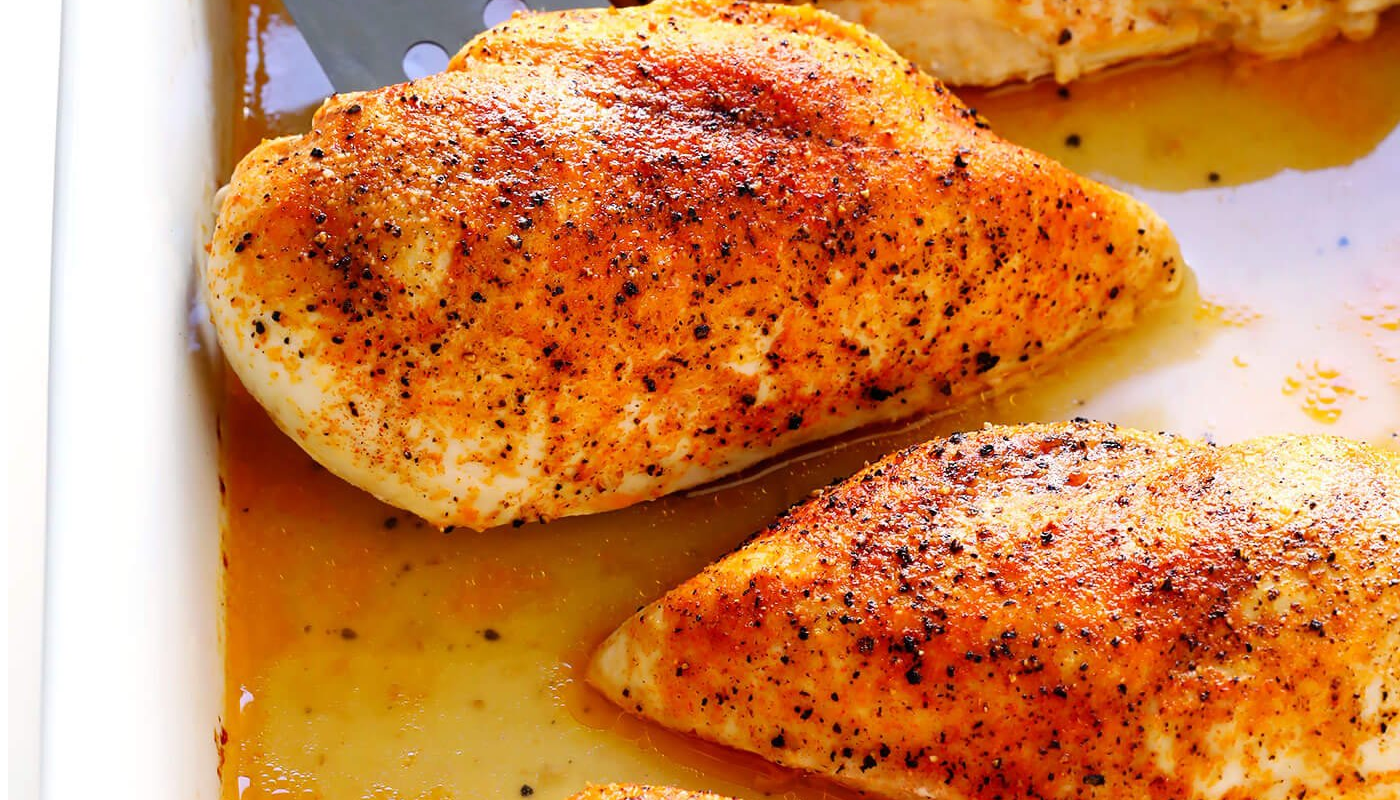
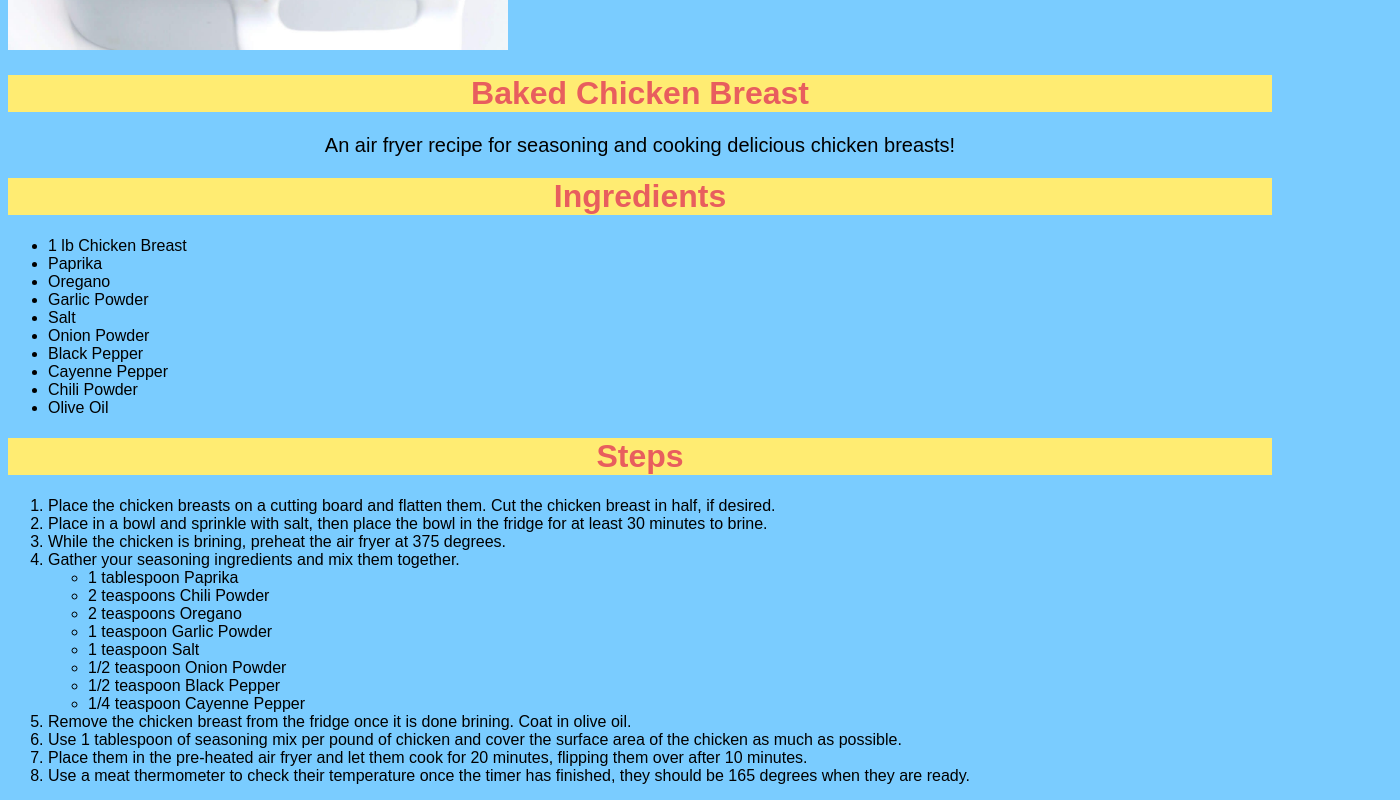
Before and after one commit to RegoleSlayer/odin-recipes, a plain HTML site: page recipes/chicken-breast.html in a window 1280 px wide. Shown: the part 780-1580 px from the top of the page, 1400 px wide, since content can reach past the window. Drawn offline with Linux system fonts and the light colour scheme.

Commit message:
Add CSS style sheet and declarations
Learning to use CSS, I have added a style sheet and
added several classes with declarations to achieve a
better look to the pages. Still looks like crap but I'm
just testing stuff out.

```diff
--- a/recipes/chicken-breast.html
+++ b/recipes/chicken-breast.html
@@ -3,19 +3,20 @@
 
     <head>
         <meta charset="utf-8">
+        <link rel="stylesheet" href="../styles.css">
         <title>Chicken Breast</title>
     </head>
 
     <body>
-        <h1>Chicken Breast</h1>
+        <h1 class="title">Chicken Breast</h1>
         <img src="../images/chicken-breast.jpg">
 
-        <h1>Baked Chicken Breast</h1>
+        <h1 class="title">Baked Chicken Breast</h1>
 
-        <p>An air fryer recipe for seasoning and cooking delicious chicken breasts!</p>
+        <p class="description">An air fryer recipe for seasoning and cooking delicious chicken breasts!</p>
 
-        <h1>Ingredients</h1>
-        <ul>
+        <h1 class="title">Ingredients</h1>
+        <ul class="steps ingredients">
             <li>1 lb Chicken Breast</li>
             <li>Paprika</li>
             <li>Oregano</li>
@@ -28,8 +29,8 @@
             <li>Olive Oil</li>
         </ul>
 
-        <h1>Steps</h1>
-        <ol>
+        <h1 class="title">Steps</h1>
+        <ol class="steps">
             <li>Place the chicken breasts on a cutting board and flatten them.
                 Cut the chicken breast in half, if desired.</li>
             <li>Place in a bowl and sprinkle with salt, then place the bowl in the fridge
--- /dev/null
+++ b/styles.css
@@ -0,0 +1,33 @@
+.title {
+    font-family: Arial, Helvetica, sans-serif;
+    font-size: 32px;
+    color: rgb(232, 94, 94);
+    background-color: rgb(255, 236, 114);
+    text-align: center;
+}
+
+.pages {
+    font-family: Arial, Helvetica, sans-serif;
+    font-size: 20px;
+}
+
+img {
+    height:auto;
+    width: 500px;
+}
+
+.description {
+    font-family: Arial, Helvetica, sans-serif;
+    font-size: 20px;
+    text-align: center;
+}
+
+.steps {
+    font-family: Arial, Helvetica, sans-serif;
+    font-size: 16px;
+    color: black;
+}
+
+* {
+    background-color: rgb(122, 204, 255);
+}
```
Also changed, not shown: index.html (+3 -2 lines).
